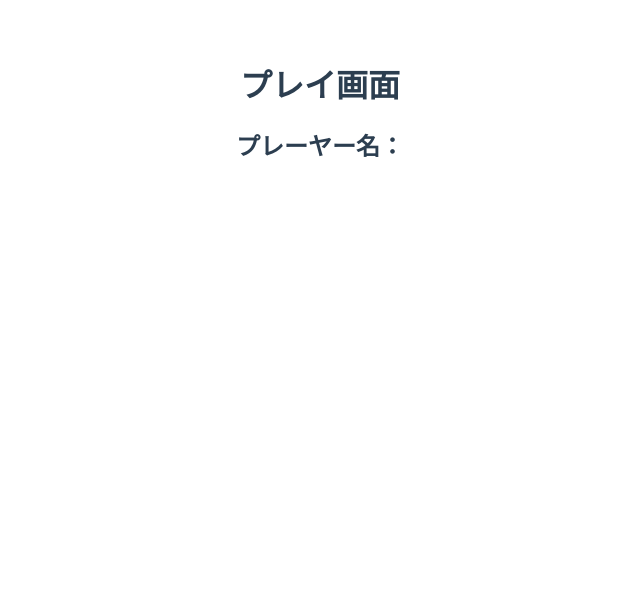
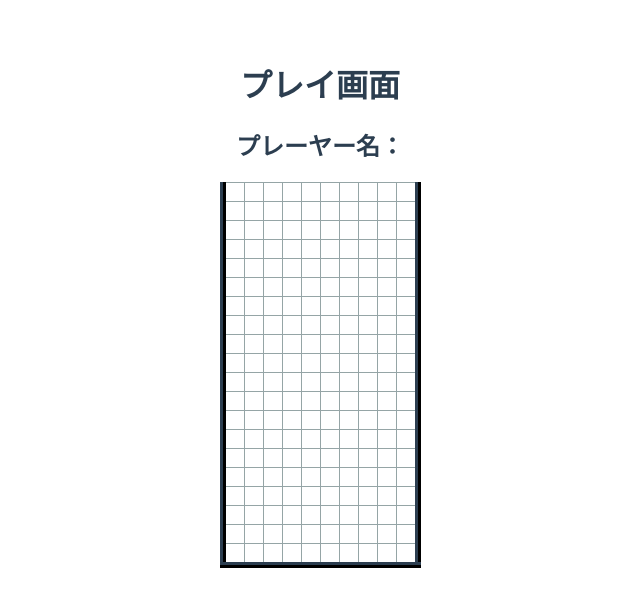
Before and after one commit to RyoSakon001/vue-tetris, a Vue app: page /play in a window 1280 px wide. Shown: the top 606 px of the page, without its empty margins (320-960 px from the left). Built offline with nearby package versions, Linux system fonts and the light colour scheme.

Commit message:
マス目を配置

```diff
--- a/src/pages/PlayPage.vue
+++ b/src/pages/PlayPage.vue
@@ -13,8 +13,35 @@
 <template>
     <h1>プレイ画面</h1>
     <h2>プレーヤー名：{{ $route.query.name }}</h2>
+
+    <div class="container">
+        <table class="field" style="border-collapse: collapse">
+            <tr v-for="(row, y) in field" :key="y">
+                <td
+                    class="block"
+                    v-for="(col, x) in column"
+                    :key="() => `${x}${y}`">
+                </td>
+            </tr>
+        </table>
+    </div>
 </template>
 
-<style>
+<style scoped>
+.container {
+display: flex;
+justify-content: center;
+align-items: stretch;
+}
 
+.field {
+border: ridge 0.4em #2c3e50;
+border-top: none;
+}
+
+.block {
+width: 1em;
+height: 1em;
+border: 0.1px solid #95a5a6;
+}
 </style>
```
